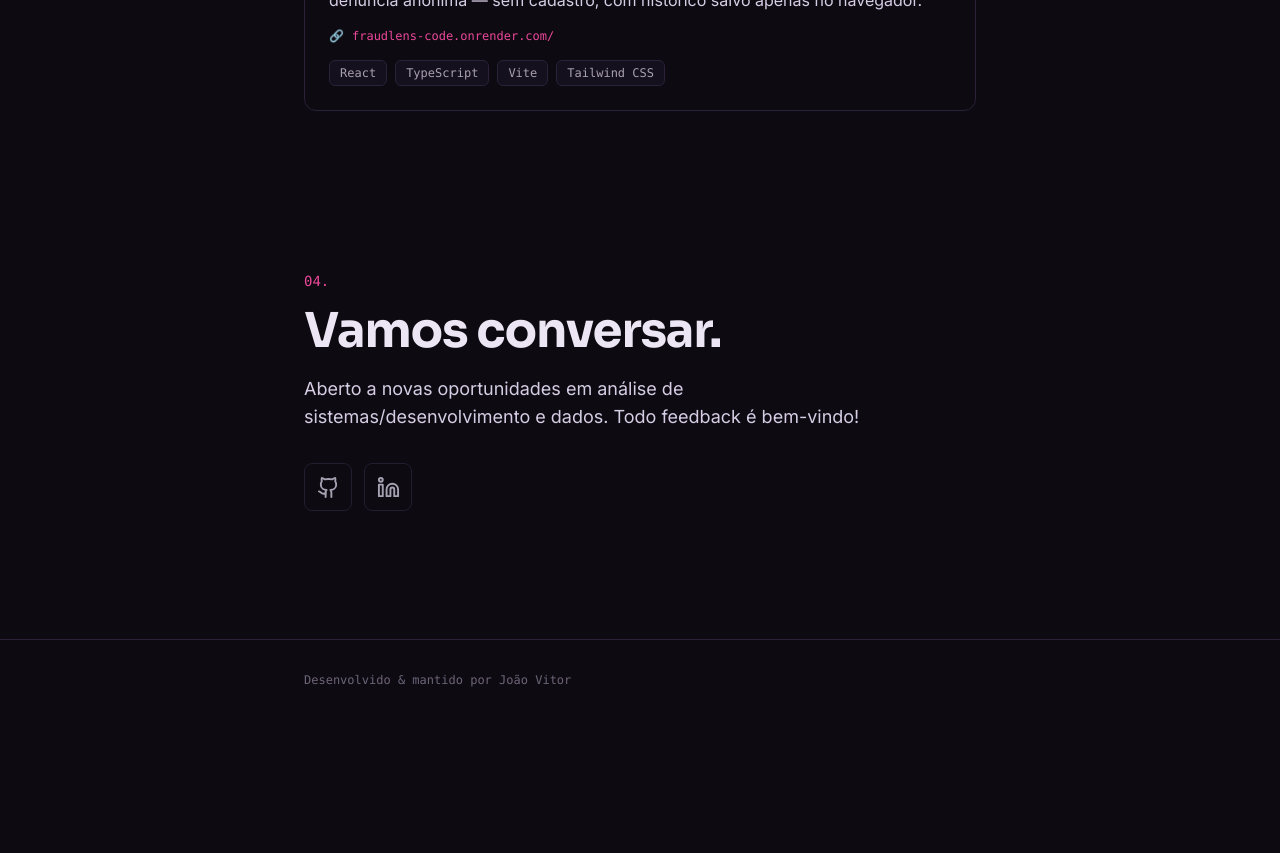
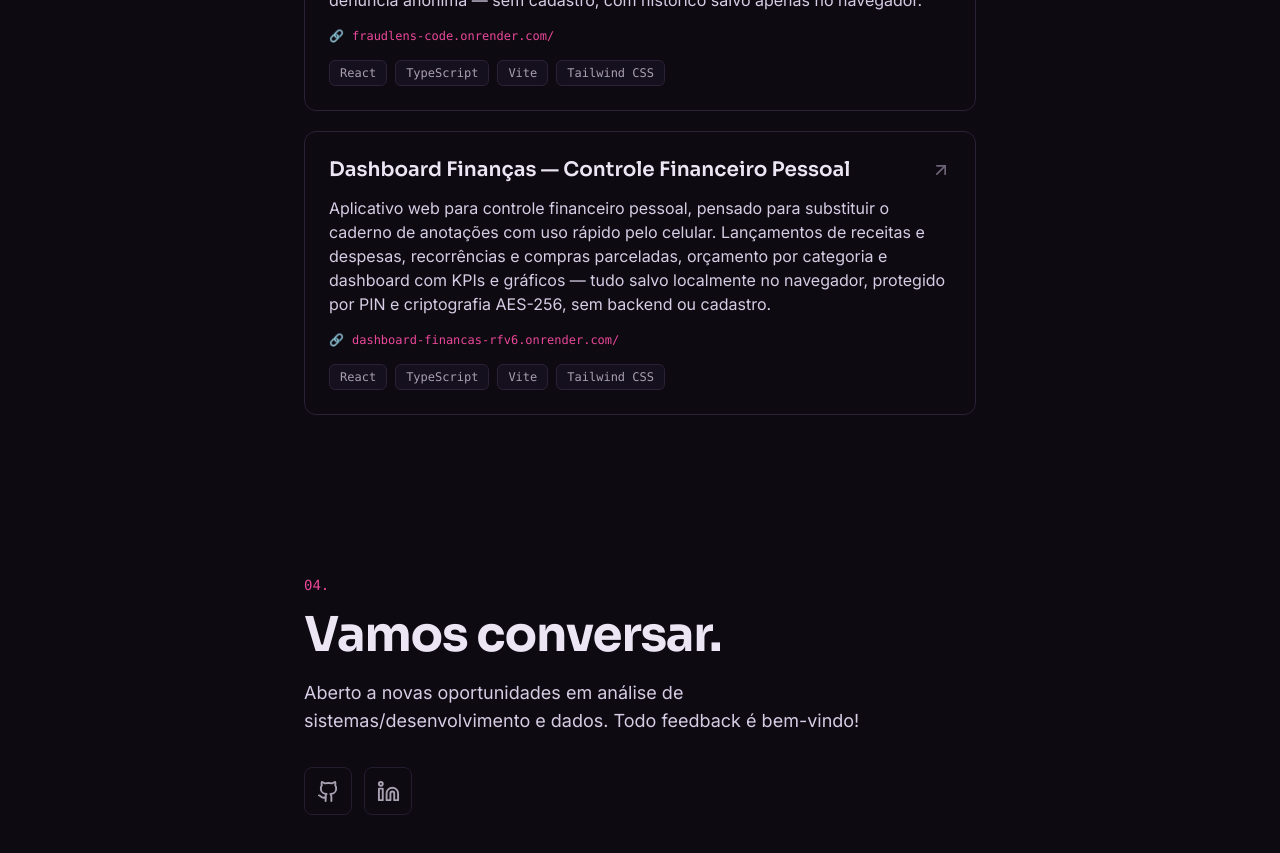
Before and after one commit to Costa-dias/Portofolio, a React (Vite) app: page / in a window 1280 px wide. Shown: the part 2280-3133 px from the top of the page. Before the commit the page ends 3000 px from the top, so only its background shows below. Built offline with nearby package versions, Linux system fonts and the light colour scheme.

Commit message:
Adicionando novo projeto "financas"
Adicionando novo projeto e nao mexendo em nada do antigo layout

```diff
--- a/src/App.tsx
+++ b/src/App.tsx
@@ -38,6 +38,13 @@ const PROJECTS: Project[] = [
     description:
       'Ferramenta anônima para verificação de links, prints e QR Codes suspeitos. Analisa URLs, lê prints e QR codes via câmera, emite veredito claro e gera denúncia anônima — sem cadastro, com histórico salvo apenas no navegador.',
     href: 'https://fraudlens-code.onrender.com/',
+    tags: ['React', 'TypeScript', 'Vite', 'Tailwind CSS'],
+  },
+    {
+    title: 'Dashboard Finanças — Controle Financeiro Pessoal',
+    description:
+      'Aplicativo web para controle financeiro pessoal, pensado para substituir o caderno de anotações com uso rápido pelo celular. Lançamentos de receitas e despesas, recorrências e compras parceladas, orçamento por categoria e dashboard com KPIs e gráficos — tudo salvo localmente no navegador, protegido por PIN e criptografia AES-256, sem backend ou cadastro.',
+    href: 'https://dashboard-financas-rfv6.onrender.com/',
     tags: ['React', 'TypeScript', 'Vite', 'Tailwind CSS'],
   },
 ];
```
